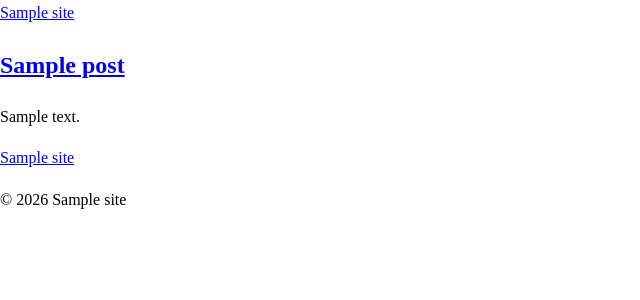
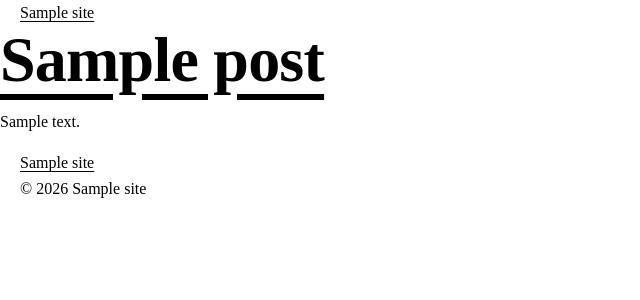
Before and after one commit to cgutierrez5000/cwl-starter-theme, a WordPress theme: template index.php in a window 1280 px wide. Shown: the top 300 px of the page, without its empty margins (0-640 px from the left). Run offline with PHP 8.4 and a stand-in for WordPress, Linux system fonts and the light colour scheme; the site name, menu and one post (Sample post) are stand-ins, and other content is empty.

Commit message:
Add container and typography

```diff
--- a/assets/css/main.css
+++ b/assets/css/main.css
@@ -71,13 +71,27 @@ svg {
     height: auto;
 }
 
-/* Base page styles. Colors and fonts come from theme.json (see docs/tokens.md). */
+/* ==========================================================================
+   Layout: the container keeps content to 1240px and adds side gutters.
+   ========================================================================== */
+.container {
+    width: 100%;
+    max-width: calc(var(--content-width) + 2 * var(--gutter));
+    /* Content width plus both gutters. */
+    margin-inline: auto;
+    /* Center it. */
+    padding-inline: var(--gutter);
+}
 
+/* ==========================================================================
+   Typography. Sizes follow docs/tokens.md.
+   ========================================================================== */
 body {
     background: var(--wp--preset--color--canvas);
     color: var(--wp--preset--color--ink);
     font-family: var(--wp--preset--font-family--body);
     font-size: 1rem;
+    /* 16px */
     line-height: 1.6;
 }
 
@@ -85,7 +99,85 @@ h1,
 h2,
 h3,
 h4 {
+    margin: 0 0 var(--space-4);
     font-family: var(--wp--preset--font-family--heading);
+    font-weight: 700;
+    color: inherit;
+}
+
+/* Fluid sizes: clamp(smallest, preferred, largest) scales with the screen width. */
+h1 {
+    font-size: clamp(3.4rem, 6vw, 6.2rem);
+    font-weight: 600;
+    line-height: 1.05;
+    letter-spacing: -0.008em;
+}
+
+h2 {
+    font-size: clamp(2.7rem, 5vw, 4.7rem);
+    line-height: 1.05;
+    letter-spacing: -0.012em;
+}
+
+h3 {
+    font-size: 1.75rem;
+    /* 28px: the "medium" H3. Small (20px) and large (36px) come later as classes. */
+    line-height: 1.2;
+}
+
+h4 {
+    font-size: 1.125rem;
+    /* 18px */
+    line-height: 1.3;
+}
+
+/* On phones, a slightly smaller top size for the H1. */
+@media (max-width: 760px) {
+    h1 {
+        font-size: clamp(3.15rem, 15vw, 5rem);
+    }
+}
+
+p {
+    margin: 0 0 var(--space-4);
+}
+
+/* Intro text under a heading. */
+.lead {
+    font-size: 1.125rem;
+    /* 18px */
+    line-height: 1.65;
+}
+
+/* Small print and captions. Never go below 12px. */
+small,
+.small {
+    font-size: 0.8125rem;
+    /* 13px */
+}
+
+/* Eyebrow: the small uppercase label above a heading. */
+.eyebrow {
+    font-size: 0.75rem;
+    /* 12px: the minimum text size */
+    font-weight: 700;
+    letter-spacing: 0.16em;
+    text-transform: uppercase;
+    color: var(--wp--preset--color--primary-deep);
+}
+
+/* On navy sections the eyebrow switches to the lighter orange, which passes contrast at small sizes. */
+.has-navy-background .eyebrow {
+    color: var(--wp--preset--color--primary-on-dark);
+}
+
+a {
+    color: inherit;
+    text-underline-offset: 0.2em;
+}
+
+a:hover {
+    color: var(--wp--preset--color--primary-deep);
 }
 
 /* Logos: keep them in proportion and cap the header logo's size. */
--- a/footer.php
+++ b/footer.php
@@ -1,4 +1,5 @@
 <?php
+
 /**
  * Site footer: footer content, wp_footer() hook, and closing tags.
  *
@@ -6,10 +7,13 @@
  */
 ?>
 <footer class="site-footer">
-<?php cwl_the_logo( 'footer' ); ?>
-    <p>&copy; <?php echo esc_html( gmdate( 'Y' ) ); ?> <?php bloginfo( 'name' ); ?></p>
+    <div class="container">
+        <?php cwl_the_logo('footer'); ?>
+        <p>&copy; <?php echo esc_html(gmdate('Y')); ?> <?php bloginfo('name'); ?></p>
+    </div>
 </footer>
 
 <?php wp_footer(); ?>
 </body>
+
 </html>
--- a/header.php
+++ b/header.php
@@ -16,5 +16,8 @@
 <?php wp_body_open(); ?>
 
 <header class="site-header">
-    <?php cwl_the_logo( 'header' ); ?>
+    <div class="container">
+        <?php cwl_the_logo( 'header' ); ?>
+        <!-- your <nav> block stays here -->
+    </div>
 </header>
```
